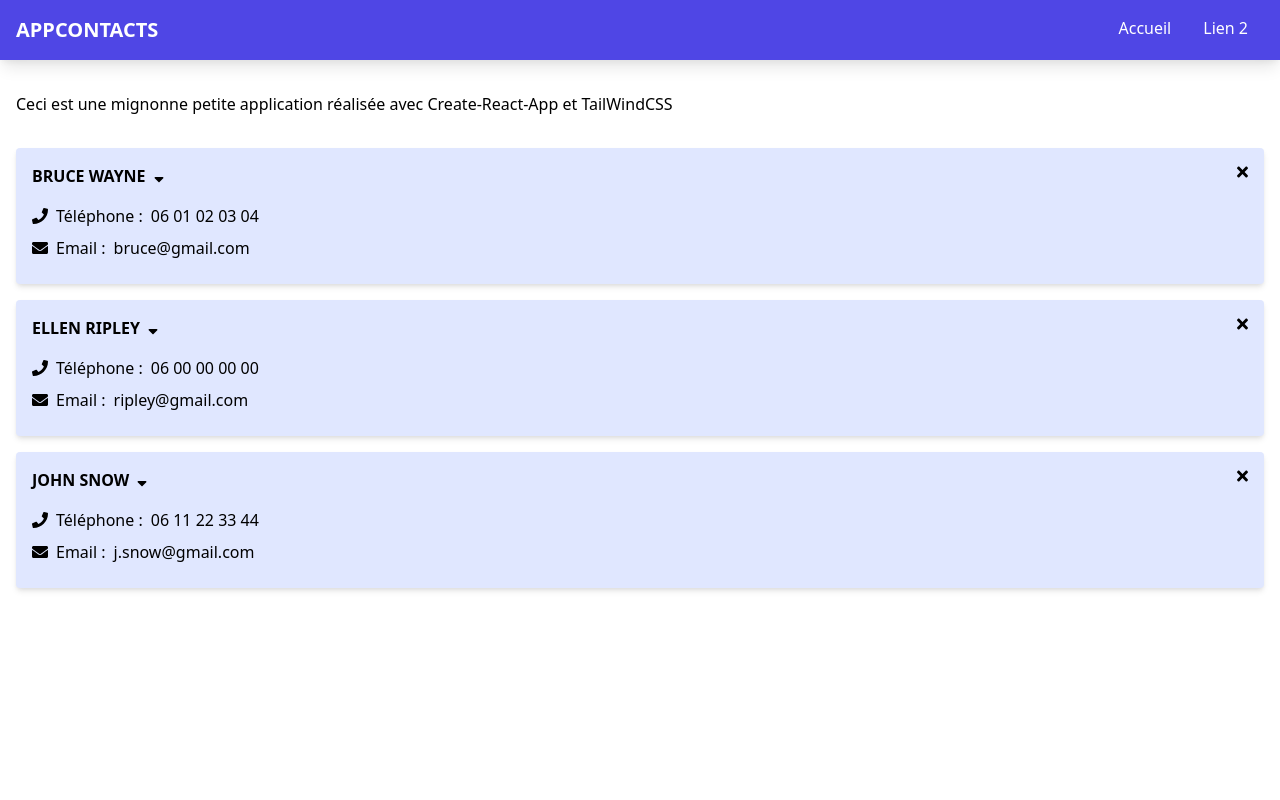
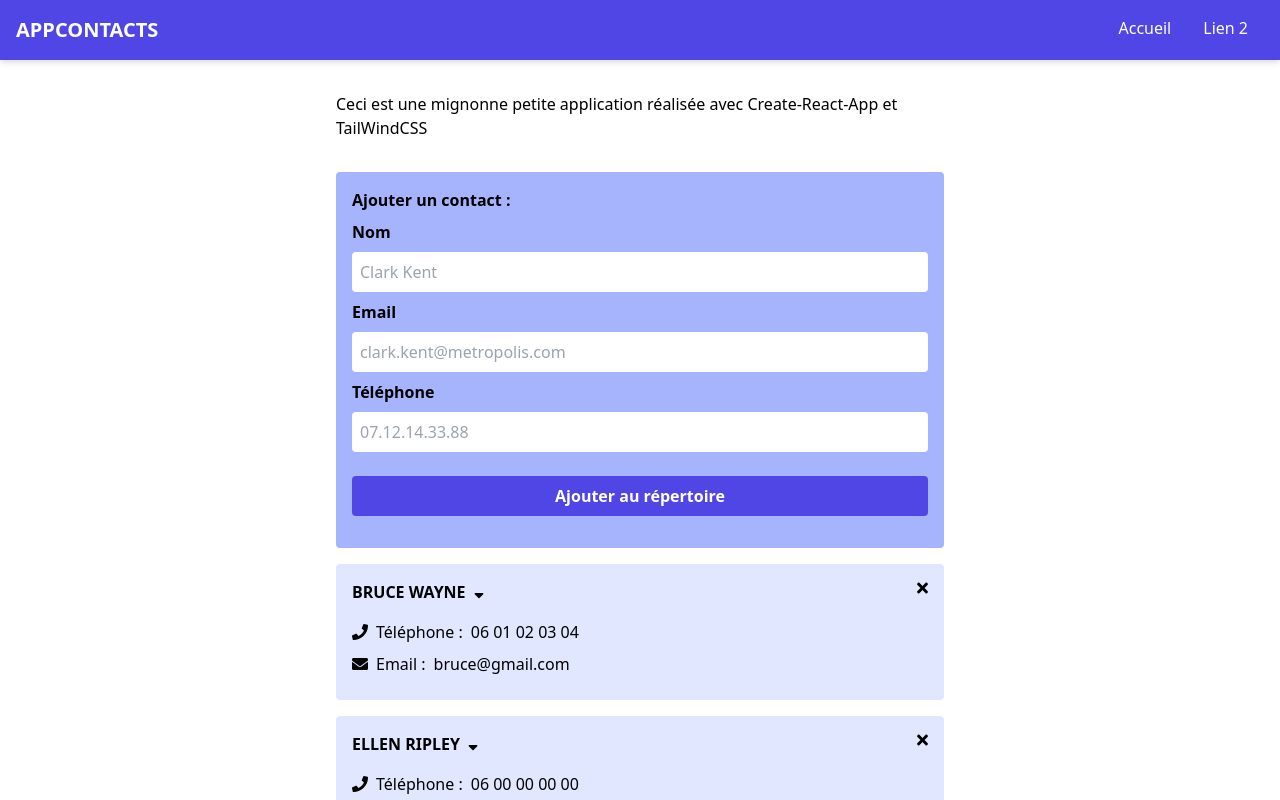
Before and after one commit to ArcanumLibella/react-2021, a React (Create React App) app: page / in a window 1280 px wide. Shown: the top 800 px of the page. Built offline with nearby package versions, Linux system fonts and the light colour scheme.

Commit message:
feat: create and style AddContact component

```diff
--- a/src/App.js
+++ b/src/App.js
@@ -1,9 +1,10 @@
 import { Component } from 'react';
 import { Provider } from './context'
 
-import Header from './components/Header';
-import List from './components/List';
+import Header from './components/layout/Header';
+import List from './components/contact/List';
 import Intro from './components/Intro';
+import AddContact from './components/contact/AddContact';
 
 class App extends Component {
 
@@ -13,8 +14,9 @@ class App extends Component {
         <div className="App">
           <Header />
 
-          <div className="sm:container mx-auto">
+          <div className="container mx-auto max-w-screen-sm">
             <Intro />
+            <AddContact />
             <List />
           </div>
 
--- /dev/null
+++ b/src/components/contact/AddContact.js
@@ -0,0 +1,62 @@
+import React, { Component } from 'react'
+
+export default class AddContact extends Component {
+    state = {
+        name: "",
+        email: "",
+        tel: ""
+    }
+
+    render() {
+        return (
+            <form className="m-4 p-4 bg-indigo-300 rounded">
+                <h2 className="mb-2 font-bold">Ajouter un contact :</h2>
+                <fieldset className="flex flex-col mb-2">
+                    <label className="mb-2 font-semibold" htmlFor="name">
+                        Nom
+                    </label>
+                    <input
+                        className="p-2 rounded focus:outline-none"
+                        type="text"
+                        name="name"
+                        placeholder="Clark Kent"
+                        value={this.state.nom}
+                        onChange={this.onChange}
+                    />
+                </fieldset>
+                <fieldset className="flex flex-col mb-2">
+                    <label className="mb-2 font-semibold" htmlFor="email">
+                        Email
+                    </label>
+                    <input
+                        className="p-2 rounded focus:outline-none"
+                        type="text"
+                        name="email"
+                        placeholder="clark.kent@metropolis.com"
+                        value={this.state.email}
+                        onChange={this.onChange}
+                    />
+                </fieldset>
+                <fieldset className="flex flex-col mb-2">
+                    <label className="mb-2 font-semibold" htmlFor="email">
+                        Téléphone
+                    </label>
+                    <input
+                        className="p-2 rounded focus:outline-none"
+                        type="text"
+                        name="tel"
+                        placeholder="07.12.14.33.88"
+                        value={this.state.tel}
+                        onChange={this.onChange}
+                    />
+                </fieldset>
+
+                <input
+                    className="my-4 py-2 px-4 mx-auto w-full rounded bg-indigo-600 text-white font-bold hover:bg-indigo-700 cursor-pointer transition-all"
+                    type="submit"
+                    value="Ajouter au répertoire"
+                />
+            </form>
+        )
+    }
+}
--- a/src/components/Contact.js
+++ b/src/components/contact/Contact.js
@@ -1,5 +1,5 @@
 import React, { Component } from 'react'
-import { Consumer } from '../context'
+import { Consumer } from './../../context'
 
 import { FontAwesomeIcon } from '@fortawesome/react-fontawesome'
 import { faPhone, faEnvelope, faSortDown, faTimes } from '@fortawesome/free-solid-svg-icons'
@@ -26,7 +26,7 @@ export default class Contact extends Component {
         {value => {
           return(
             <div
-              className="relative m-4 p-4 shadow-md bg-indigo-100 rounded"
+              className="relative m-4 p-4 bg-indigo-100 rounded"
               >
               <FontAwesomeIcon
                 icon={faTimes}
--- a/src/components/List.js
+++ b/src/components/contact/List.js
@@ -1,5 +1,5 @@
 import React, { Component, Fragment } from 'react';
-import { Consumer } from '../context'
+import { Consumer } from '../../context'
 
 import Contact from './Contact';
 
--- a/src/components/Header.js
+++ b/src/components/layout/Header.js
@@ -2,7 +2,7 @@ import React from 'react';
 
 function Header() {
   return (
-    <header className="p-4 mx-auto shadow-lg bg-indigo-600">
+    <header className="p-4 mx-auto shadow-md bg-indigo-600">
       <nav className="container mx-auto flex justify-between">
         <a href="/" className="md:text-xl text-white uppercase font-black">AppContacts</a>
 
```
